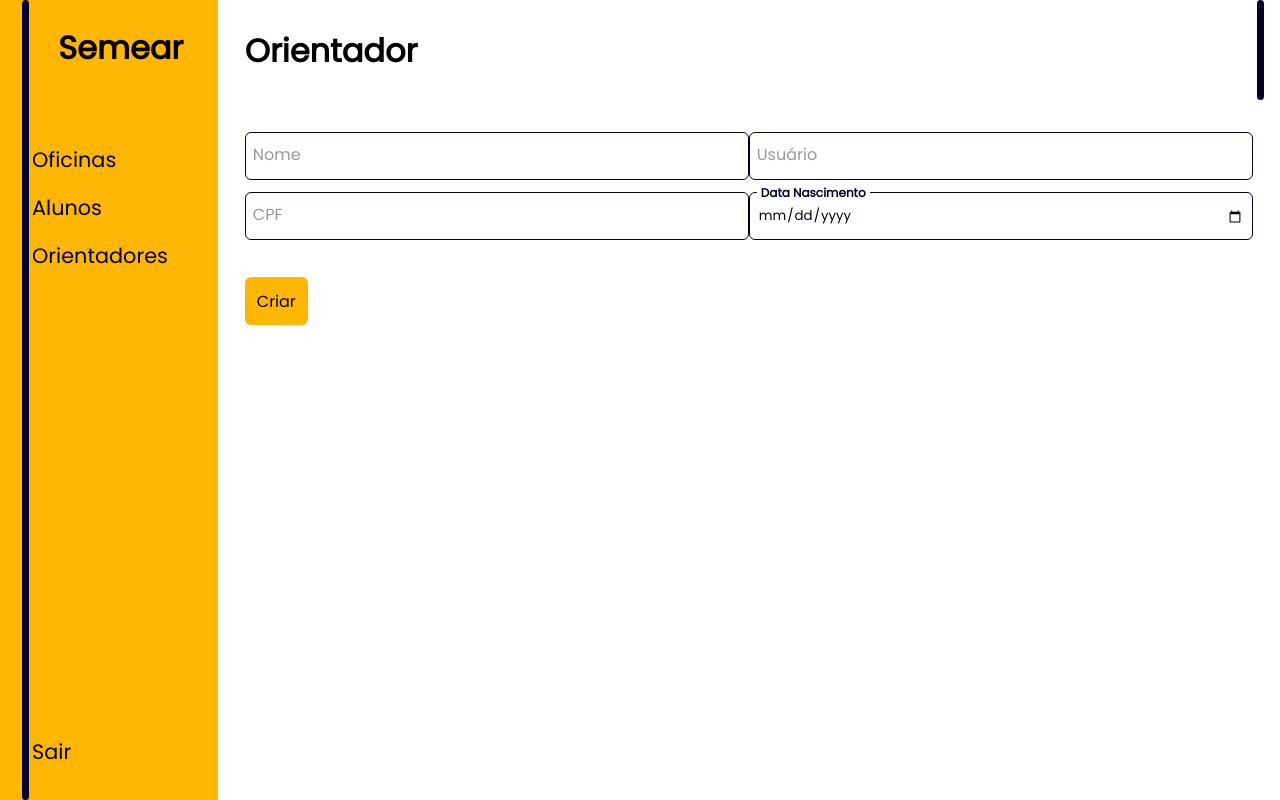
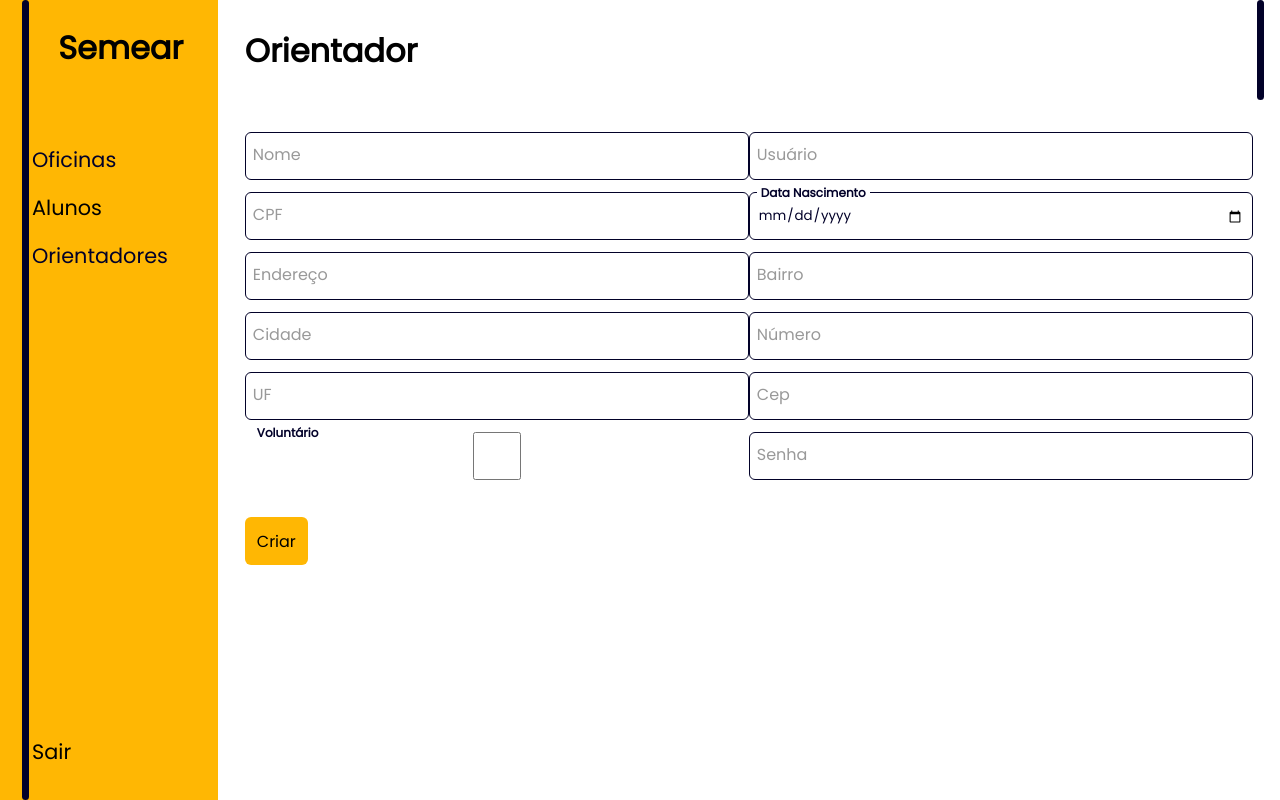
Before and after one commit to vitorvk2/Semear-ong, a Django app: template site/core/templates/orientador/create.html in a window 1280 px wide. Run offline with Django 3.2, Linux system fonts and the light colour scheme; the template is opened without the code that fills it, so the values that code supplies are empty; parts of the project's set-up code (start-up, migrations or seed data) failed here and were passed over.

Commit message:
Orientador

```diff
--- a/site/core/templates/orientador/create.html
+++ b/site/core/templates/orientador/create.html
@@ -30,6 +30,46 @@
                     <label for="dtnasc">Data Nascimento</label>
                 </div>
             </div>
+            <div class="grid__2">
+                <div class="input__hero">
+                    <input id="endereço" class="input" placeholder=" ">
+                    <label for="Endereço">Endereço</label>
+                </div>
+                <div class="input__hero">
+                    <input id="bairro" class="input" placeholder=" ">
+                    <label for="Bairro">Bairro</label>
+                </div>
+            </div>
+            <div class="grid__2">
+                <div class="input__hero">
+                    <input id="cidade" class="input" placeholder=" ">
+                    <label for="Cidade">Cidade</label>
+                </div>
+                <div class="input__hero">
+                    <input type="number" class="input" placeholder=" ">
+                    <label for="Numero">Número</label>
+                </div>
+            </div>
+            <div class="grid__2">
+                <div class="input__hero">
+                    <input id="uf" class="input" placeholder=" ">
+                    <label for="UF">UF</label>
+                </div>
+                <div class="input__hero">
+                    <input type="number" class="input" placeholder=" ">
+                    <label for="Cep">Cep</label>
+                </div>
+            </div>
+            <div class="grid__2">
+                <div class="input__hero">
+                    <input type="checkbox" class="input" placeholder=" ">
+                    <label for="Voluntário">Voluntário</label>
+                </div>
+                <div class="input__hero">
+                    <input type="password" class="input" placeholder=" ">
+                    <label for="Senha">Senha</label>
+                </div>
+            </div>
             <br>
             <button class="main__button" type="button" id="create">
                 Criar
```
